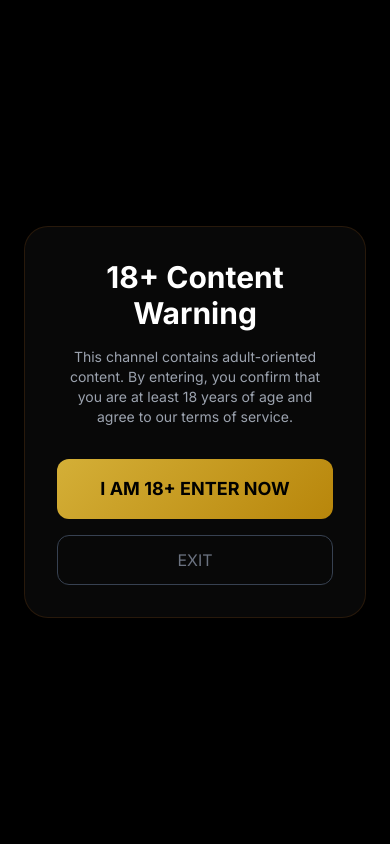
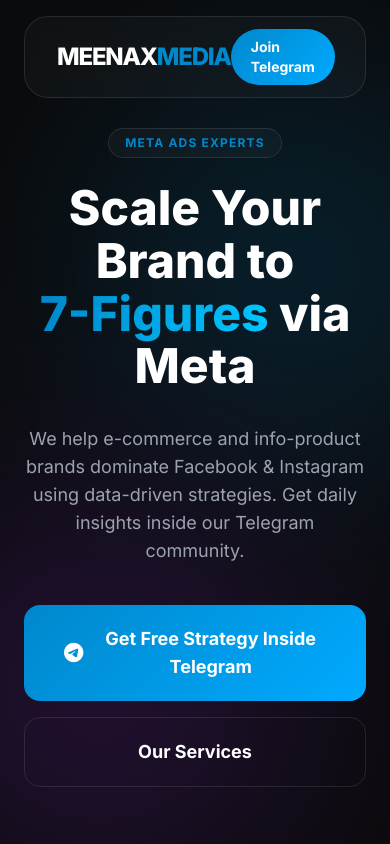
Before and after one commit to viratcricket-tips/xyx, a plain HTML site: page index.html in a window 390 px wide. Shown: the top 844 px of the page. Drawn offline with nearby package versions, Linux system fonts and the light colour scheme.

Commit message:
Update index.html for branding and layout changes

```diff
--- a/index.html
+++ b/index.html
@@ -3,7 +3,7 @@
 <head>
     <meta charset="UTF-8">
     <meta name="viewport" content="width=device-width, initial-scale=1.0">
-    <title>Exclusive VIP Access | Join Our Telegram</title>
+    <title>MeenaxMedia | Meta Ads Mastery</title>
 
     <!-- Meta Pixel Code -->
     <script>
@@ -24,172 +24,209 @@
     <!-- End Meta Pixel Code -->
 
     <script src="https://cdn.tailwindcss.com"></script>
-    <link href="https://fonts.googleapis.com/css2?family=Inter:wght@300;400;600;700&display=swap" rel="stylesheet">
+    <link href="https://cdnjs.cloudflare.com/ajax/libs/font-awesome/6.0.0/css/all.min.css" rel="stylesheet">
     <style>
+        @import url('https://fonts.googleapis.com/css2?family=Inter:wght@300;400;600;700;800&display=swap');
+
         body {
             font-family: 'Inter', sans-serif;
-            background-color: #0a0a0a;
+            background-color: #0a0a0b;
             color: #ffffff;
-            overflow-x: hidden;
         }
-        .gold-gradient {
-            background: linear-gradient(135deg, #d4af37 0%, #f9e29c 50%, #b8860b 100%);
+
+        .gradient-text {
+            background: linear-gradient(90deg, #0088cc, #00c6ff);
             -webkit-background-clip: text;
             -webkit-text-fill-color: transparent;
         }
-        .btn-gold {
-            background: linear-gradient(135deg, #d4af37 0%, #b8860b 100%);
-            transition: transform 0.2s, box-shadow 0.2s;
-        }
-        .btn-gold:hover {
-            transform: translateY(-2px);
-            box-shadow: 0 10px 20px rgba(212, 175, 55, 0.3);
-        }
-        .glass {
+
+        .glass-card {
             background: rgba(255, 255, 255, 0.03);
             backdrop-filter: blur(10px);
-            border: 1px solid rgba(255, 255, 255, 0.05);
+            border: 1px solid rgba(255, 255, 255, 0.1);
+            border-radius: 24px;
         }
-        .pulse {
-            animation: pulse-animation 2s infinite;
+
+        .cta-button {
+            background: linear-gradient(135deg, #0088cc 0%, #00aaff 100%);
+            transition: all 0.3s ease;
         }
-        @keyframes pulse-animation {
-            0% { box-shadow: 0 0 0 0px rgba(212, 175, 55, 0.4); }
-            100% { box-shadow: 0 0 0 20px rgba(212, 175, 55, 0); }
+
+        .cta-button:hover {
+            transform: translateY(-2px);
+            box-shadow: 0 10px 20px rgba(0, 136, 204, 0.3);
         }
-        #age-gate {
-            transition: opacity 0.5s ease-out;
+
+        .floating {
+            animation: float 6s ease-in-out infinite;
+        }
+
+        @keyframes float {
+            0% { transform: translateY(0px); }
+            50% { transform: translateY(-20px); }
+            100% { transform: translateY(0px); }
+        }
+
+        html {
+            scroll-behavior: smooth;
         }
     </style>
 </head>
-<body class="min-h-screen flex flex-col items-center justify-center p-4">
+<body class="overflow-x-hidden">
 
-    <!-- Age Verification Overlay -->
-    <div id="age-gate" class="fixed inset-0 z-50 bg-black flex items-center justify-center p-6 text-center">
-        <div class="max-w-md glass p-8 rounded-3xl border border-yellow-900/30">
-            <h2 class="text-3xl font-bold mb-4">18+ Content Warning</h2>
-            <p class="text-gray-400 mb-8 text-sm">
-                This channel contains adult-oriented content. By entering, you confirm that you are at least 18 years of age and agree to our terms of service.
+    <!-- Header -->
+    <nav class="fixed w-full z-50 px-6 py-4">
+        <div class="max-w-7xl mx-auto flex justify-between items-center glass-card px-8 py-3">
+            <div class="text-2xl font-extrabold tracking-tighter">
+                MEENAX<span class="text-[#0088cc]">MEDIA</span>
+            </div>
+            <div class="hidden md:flex space-x-8 text-sm font-medium text-gray-400">
+                <a href="#services" class="hover:text-white transition">Services</a>
+                <a href="#results" class="hover:text-white transition">Results</a>
+                <a href="#process" class="hover:text-white transition">Process</a>
+            </div>
+            <a href="https://t.me/meenaxmedia" target="_blank" class="cta-button px-5 py-2 rounded-full text-sm font-bold">
+                Join Telegram
+            </a>
+        </div>
+    </nav>
+
+    <!-- Hero Section -->
+    <section class="relative pt-32 pb-20 px-6 overflow-hidden">
+        <div class="absolute top-0 left-1/2 -translate-x-1/2 w-full h-full -z-10 opacity-20">
+            <div class="absolute top-20 left-1/4 w-96 h-96 bg-[#0088cc] rounded-full blur-[120px]"></div>
+            <div class="absolute bottom-20 right-1/4 w-96 h-96 bg-purple-600 rounded-full blur-[120px]"></div>
+        </div>
+
+        <div class="max-w-5xl mx-auto text-center">
+            <div class="inline-block px-4 py-1.5 mb-6 glass-card text-xs font-bold uppercase tracking-widest text-[#0088cc]">
+                Meta Ads Experts
+            </div>
+            <h1 class="text-5xl md:text-7xl font-extrabold mb-8 leading-[1.1]">
+                Scale Your Brand to <br>
+                <span class="gradient-text">7-Figures</span> via Meta
+            </h1>
+            <p class="text-gray-400 text-lg md:text-xl mb-10 max-w-2xl mx-auto">
+                We help e-commerce and info-product brands dominate Facebook & Instagram using data-driven strategies. Get daily insights inside our Telegram community.
             </p>
-            <div class="space-y-4">
-                <button onclick="verifyAge()" class="w-full btn-gold text-black font-bold py-4 rounded-xl text-lg">
-                    I AM 18+ ENTER NOW
-                </button>
-                <button onclick="window.location.href='https://google.com'" class="w-full bg-transparent border border-gray-700 py-3 rounded-xl text-gray-500 hover:text-white transition">
-                    EXIT
-                </button>
+
+            <div class="flex flex-col sm:flex-row justify-center gap-4">
+                <a href="https://t.me/meenaxmedia" target="_blank" class="cta-button px-10 py-5 rounded-2xl text-lg font-bold flex items-center justify-center gap-3">
+                    <i class="fab fa-telegram-plane text-xl"></i>
+                    Get Free Strategy Inside Telegram
+                </a>
+                <a href="#services" class="px-10 py-5 rounded-2xl text-lg font-bold border border-white/10 hover:bg-white/5 transition flex items-center justify-center">
+                    Our Services
+                </a>
+            </div>
+
+            <div class="mt-16 flex justify-center items-center gap-8 grayscale opacity-50">
+                <img src="https://upload.wikimedia.org/wikipedia/commons/7/7b/Meta_Platforms_Inc._logo.svg" alt="Meta" class="h-8">
+                <span class="text-2xl font-bold italic">Instagram</span>
+                <span class="text-2xl font-bold tracking-tight">FACEBOOK</span>
             </div>
         </div>
-    </div>
+    </section>
 
-    <!-- Background Elements -->
-    <div class="fixed top-[-10%] left-[-10%] w-[40%] h-[40%] bg-yellow-900/10 rounded-full blur-[120px] pointer-events-none"></div>
-    <div class="fixed bottom-[-10%] right-[-10%] w-[40%] h-[40%] bg-blue-900/10 rounded-full blur-[120px] pointer-events-none"></div>
+    <!-- Stats -->
+    <section id="results" class="py-20 px-6">
+        <div class="max-w-7xl mx-auto grid grid-cols-1 md:grid-cols-3 gap-8">
+            <div class="glass-card p-10 text-center">
+                <div class="text-4xl font-extrabold mb-2 text-[#0088cc]">$2M+</div>
+                <div class="text-gray-400 uppercase text-xs tracking-widest">Ad Spend Managed</div>
+            </div>
+            <div class="glass-card p-10 text-center">
+                <div class="text-4xl font-extrabold mb-2 text-[#0088cc]">4.2x</div>
+                <div class="text-gray-400 uppercase text-xs tracking-widest">Average ROAS</div>
+            </div>
+            <div class="glass-card p-10 text-center">
+                <div class="text-4xl font-extrabold mb-2 text-[#0088cc]">150+</div>
+                <div class="text-gray-400 uppercase text-xs tracking-widest">Clients Scaled</div>
+            </div>
+        </div>
+    </section>
 
-    <!-- Main Content -->
-    <main class="max-w-xl w-full text-center space-y-8 relative z-10 py-12">
+    <!-- Services -->
+    <section id="services" class="py-20 px-6 bg-white/[0.01]">
+        <div class="max-w-7xl mx-auto">
+            <div class="text-center mb-16">
+                <h2 class="text-3xl md:text-5xl font-extrabold mb-4">Our Meta Toolkit</h2>
+                <p class="text-gray-400">Precision-engineered marketing services for high-growth brands.</p>
+            </div>
 
-        <!-- Profile/Avatar -->
-        <div class="relative inline-block">
-            <div class="w-24 h-24 rounded-full border-2 border-yellow-600 p-1 mx-auto mb-4 overflow-hidden">
-                <div class="w-full h-full bg-neutral-800 rounded-full flex items-center justify-center">
-                    <svg xmlns="http://www.w3.org/2000/svg" class="w-12 h-12 text-yellow-600" fill="none" viewBox="0 0 24 24" stroke="currentColor">
-                        <path stroke-linecap="round" stroke-linejoin="round" stroke-width="1.5" d="M12 11c0 3.517-1.009 6.799-2.753 9.571m-3.44-2.04l.054-.09A10.003 10.003 0 0012 3m0 0c.887 0 1.741.099 2.55.287M12 3v18m0-18l-2.753 9.571m0 0a10.003 10.003 0 01-3.44-2.041m3.44 2.041a9.997 9.997 0 008.105-2.951m-8.105 2.951l7.108-7.061m-7.108 7.061a9.997 9.997 0 01-8.105-2.951m8.105 2.951l-7.108-7.061" />
-                    </svg>
+            <div class="grid grid-cols-1 md:grid-cols-2 lg:grid-cols-3 gap-8">
+                <!-- Card 1 -->
+                <div class="glass-card p-8 hover:bg-white/5 transition duration-500 group">
+                    <div class="w-12 h-12 bg-[#0088cc]/20 rounded-xl flex items-center justify-center mb-6 group-hover:scale-110 transition">
+                        <i class="fas fa-bullseye text-[#0088cc] text-xl"></i>
+                    </div>
+                    <h3 class="text-xl font-bold mb-4">Hyper-Targeting</h3>
+                    <p class="text-gray-400 text-sm leading-relaxed">
+                        We don't just "boost posts". We build deep-funnel architectures that find your ideal customers where they hang out.
+                    </p>
+                </div>
+
+                <!-- Card 2 -->
+                <div class="glass-card p-8 hover:bg-white/5 transition duration-500 group">
+                    <div class="w-12 h-12 bg-purple-600/20 rounded-xl flex items-center justify-center mb-6 group-hover:scale-110 transition">
+                        <i class="fas fa-paint-brush text-purple-500 text-xl"></i>
+                    </div>
+                    <h3 class="text-xl font-bold mb-4">High-Conversion Creatives</h3>
+                    <p class="text-gray-400 text-sm leading-relaxed">
+                        Our creative strategy focuses on psychology-driven hooks that stop the scroll and force action.
+                    </p>
+                </div>
+
+                <!-- Card 3 -->
+                <div class="glass-card p-8 hover:bg-white/5 transition duration-500 group">
+                    <div class="w-12 h-12 bg-green-500/20 rounded-xl flex items-center justify-center mb-6 group-hover:scale-110 transition">
+                        <i class="fas fa-chart-line text-green-500 text-xl"></i>
+                    </div>
+                    <h3 class="text-xl font-bold mb-4">Scaling Operations</h3>
+                    <p class="text-gray-400 text-sm leading-relaxed">
+                        Moving from $100/day to $10k/day requires precision. We handle the vertical and horizontal scaling for you.
+                    </p>
                 </div>
             </div>
-            <span class="absolute bottom-6 right-0 block h-4 w-4 rounded-full bg-green-500 border-2 border-black"></span>
         </div>
+    </section>
 
-        <!-- Header -->
-        <header>
-            <h1 class="text-4xl md:text-5xl font-extrabold mb-2 tracking-tight">
-                VIP <span class="gold-gradient">ELITE</span> ACCESS
-            </h1>
-            <p class="text-gray-400 text-lg">Daily exclusive updates, behind-the-scenes, and premium content you won't find anywhere else.</p>
-        </header>
-
-        <!-- Stats -->
-        <div class="flex justify-center gap-8 text-sm">
-            <div class="flex flex-col">
-                <span class="font-bold text-xl">12k+</span>
-                <span class="text-gray-500 uppercase tracking-widest text-xs">Members</span>
-            </div>
-            <div class="w-px h-10 bg-gray-800"></div>
-            <div class="flex flex-col">
-                <span class="font-bold text-xl">Daily</span>
-                <span class="text-gray-500 uppercase tracking-widest text-xs">Uploads</span>
-            </div>
-            <div class="w-px h-10 bg-gray-800"></div>
-            <div class="flex flex-col">
-                <span class="font-bold text-xl">High</span>
-                <span class="text-gray-500 uppercase tracking-widest text-xs">Quality</span>
+    <!-- Telegram CTA Section -->
+    <section id="process" class="py-24 px-6 relative">
+        <div class="max-w-4xl mx-auto glass-card overflow-hidden relative">
+            <div class="p-10 md:p-16 text-center">
+                <i class="fab fa-telegram text-6xl text-[#0088cc] mb-8 floating"></i>
+                <h2 class="text-3xl md:text-5xl font-extrabold mb-6">Unlock The Meenax Blueprint</h2>
+                <p class="text-gray-400 text-lg mb-10">
+                    We post daily ad breakdowns, winning creative templates, and scaling secrets exclusively in our private Telegram group. No fluff, just results.
+                </p>
+                <div class="inline-block bg-[#0088cc]/10 border border-[#0088cc]/30 rounded-full px-6 py-2 text-[#0088cc] text-sm font-bold mb-10">
+                    <i class="fas fa-users mr-2"></i> Join 1,200+ Media Buyers
+                </div>
+                <br>
+                <a href="https://t.me/meenaxmedia" target="_blank" class="cta-button px-12 py-6 rounded-2xl text-xl font-black inline-flex items-center gap-3">
+                    JOIN THE CHANNEL FREE
+                </a>
             </div>
         </div>
+    </section>
 
-        <!-- Call to Action -->
-        <div class="space-y-4">
-            <a href="https://t.me/+icOz1dxIyT8zNDA1" target="_blank" class="block w-full btn-gold pulse text-black font-extrabold py-5 rounded-2xl text-xl shadow-lg transform active:scale-95 transition-all">
-                JOIN FREE TELEGRAM
-            </a>
-            <p class="text-xs text-gray-600 flex items-center justify-center gap-2">
-                <svg xmlns="http://www.w3.org/2000/svg" class="h-4 w-4" fill="none" viewBox="0 0 24 24" stroke="currentColor">
-                    <path stroke-linecap="round" stroke-linejoin="round" stroke-width="2" d="M12 15v2m-6 4h12a2 2 0 002-2v-6a2 2 0 00-2-2H6a2 2 0 00-2 2v6a2 2 0 002 2zm10-10V7a4 4 0 00-8 0v4h8z" />
-                </svg>
-                End-to-End Encrypted & Private
-            </p>
-        </div>
-
-        <!-- Content Preview Cards -->
-        <div class="grid grid-cols-2 gap-4 mt-12">
-            <div class="glass p-4 rounded-2xl text-left">
-                <div class="w-8 h-8 bg-yellow-600/20 rounded-lg flex items-center justify-center mb-3">
-                    <svg xmlns="http://www.w3.org/2000/svg" class="h-5 w-5 text-yellow-500" fill="none" viewBox="0 0 24 24" stroke="currentColor">
-                        <path stroke-linecap="round" stroke-linejoin="round" stroke-width="2" d="M15 10l4.553-2.276A1 1 0 0121 8.618v6.764a1 1 0 01-1.447.894L15 14M5 18h8a2 2 0 002-2V8a2 2 0 00-2-2H5a2 2 0 00-2 2v8a2 2 0 002 2z" />
-                    </svg>
-                </div>
-                <h3 class="font-bold text-sm">4K Videos</h3>
-                <p class="text-xs text-gray-500 mt-1">Crystal clear quality uploads every single day.</p>
+    <!-- Footer -->
+    <footer class="py-12 border-t border-white/5">
+        <div class="max-w-7xl mx-auto px-6 flex flex-col md:flex-row justify-between items-center gap-8">
+            <div class="text-2xl font-extrabold tracking-tighter">
+                MEENAX<span class="text-[#0088cc]">MEDIA</span>
             </div>
-            <div class="glass p-4 rounded-2xl text-left">
-                <div class="w-8 h-8 bg-blue-600/20 rounded-lg flex items-center justify-center mb-3">
-                    <svg xmlns="http://www.w3.org/2000/svg" class="h-5 w-5 text-blue-500" fill="none" viewBox="0 0 24 24" stroke="currentColor">
-                        <path stroke-linecap="round" stroke-linejoin="round" stroke-width="2" d="M17 8h2a2 2 0 012 2v6a2 2 0 01-2 2h-2v4l-4-4H9a1.994 1.994(0 01-1.414-.586m0 0L11 14h4a2 2 0 002-2V6a2 2 0 00-2-2H5a2 2 0 00-2 2v6a2 2 0 002 2h2v4l.586-.586z" />
-                    </svg>
-                </div>
-                <h3 class="font-bold text-sm">Active Chat</h3>
-                <p class="text-xs text-gray-500 mt-1">Join a community of thousands of fans.</p>
+            <div class="text-gray-500 text-sm">
+                &copy; 2024 MeenaxMedia. All rights reserved. Meta Ads is a trademark of Meta Platforms, Inc.
+            </div>
+            <div class="flex gap-6">
+                <a href="#" class="text-gray-400 hover:text-[#0088cc] transition"><i class="fab fa-instagram"></i></a>
+                <a href="#" class="text-gray-400 hover:text-[#0088cc] transition"><i class="fab fa-linkedin"></i></a>
+                <a href="https://t.me/meenaxmedia" target="_blank" class="text-gray-400 hover:text-[#0088cc] transition"><i class="fab fa-telegram"></i></a>
             </div>
         </div>
+    </footer>
 
-        <!-- Testimonial -->
-        <div class="pt-8 opacity-60 italic text-sm text-gray-400">
-            "The content quality is unmatched. Best VIP channel I've found." — @User284
-        </div>
-
-        <footer class="pt-12 text-gray-700 text-[10px] uppercase tracking-widest">
-            &copy; 2024 VIP ELITE PRIVATE ACCESS. ALL RIGHTS RESERVED.
-        </footer>
-    </main>
-
-    <script>
-        function verifyAge() {
-            const gate = document.getElementById('age-gate');
-            gate.style.opacity = '0';
-            setTimeout(() => {
-                gate.style.display = 'none';
-            }, 500);
-
-            // Optional: Store in localStorage so they don't see it again this session
-            localStorage.setItem('age_verified', 'true');
-        }
-
-        // Check if already verified on load
-        window.onload = () => {
-            if (localStorage.getItem('age_verified') === 'true') {
-                document.getElementById('age-gate').style.display = 'none';
-            }
-        };
-    </script>
 </body>
 </html>
```
